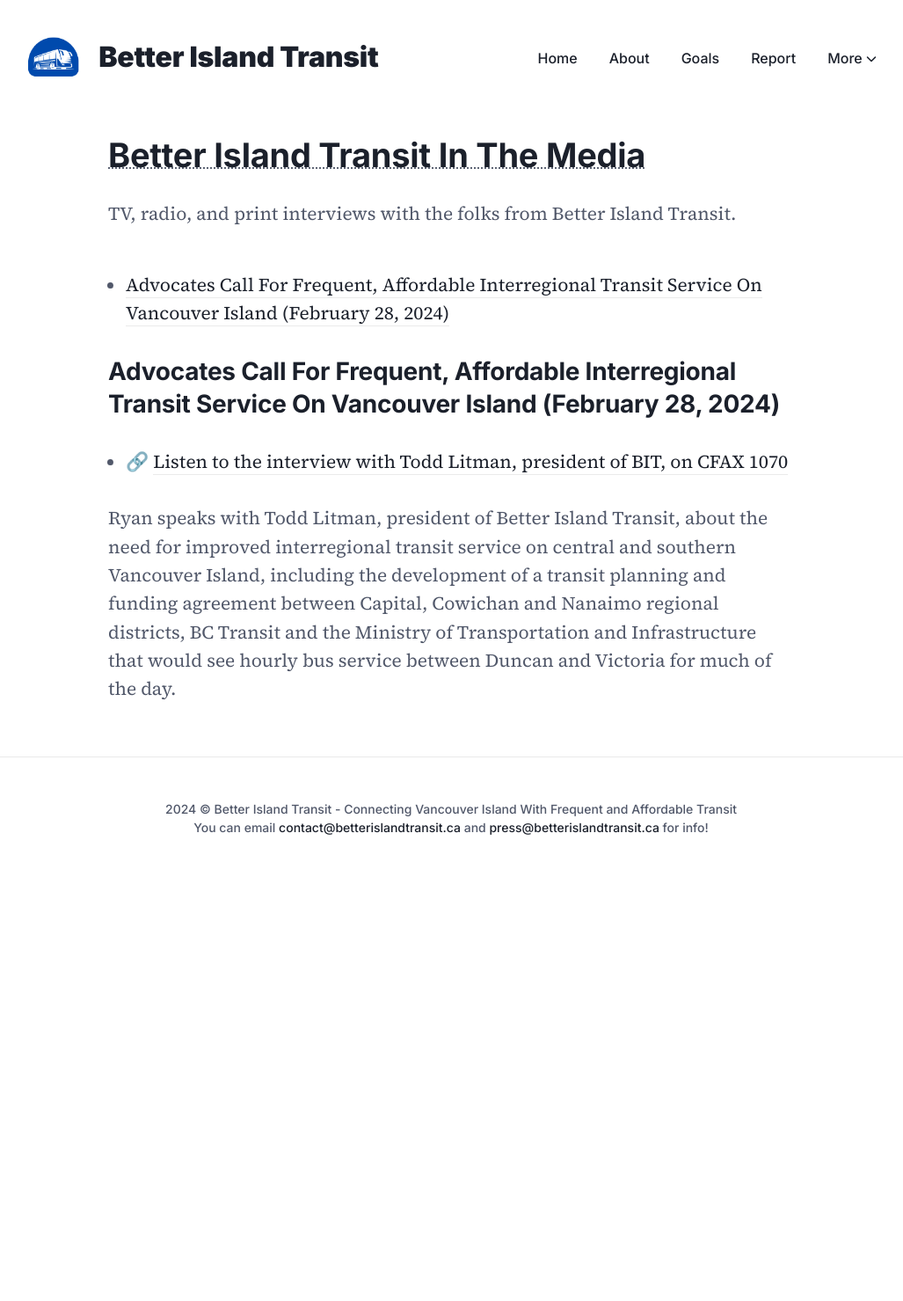
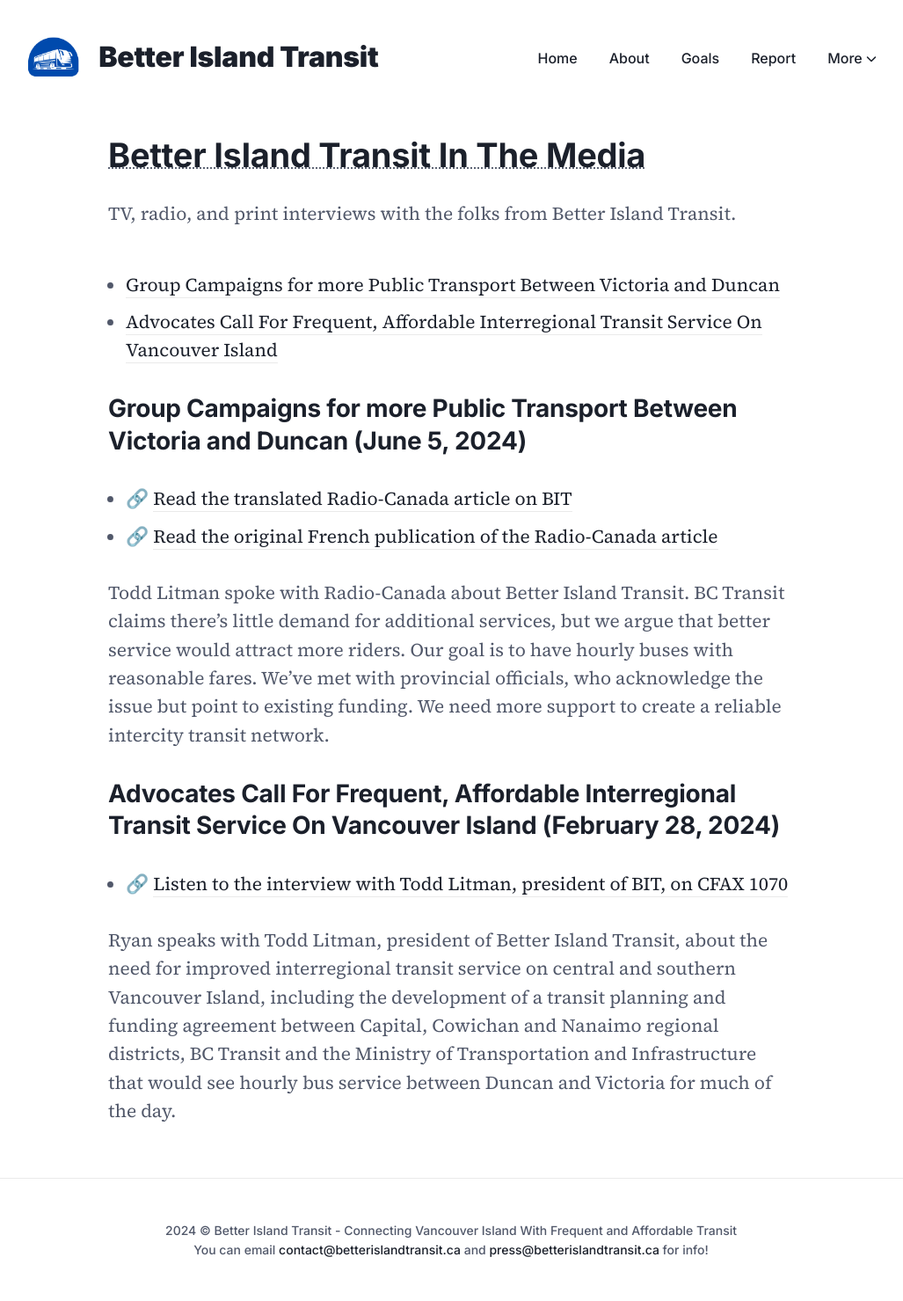
Before and after one commit to STNanaimo/better-island-transit, a Jekyll site: the page built from _pages/media.md, in a window 1280 px wide. Shown: the whole page at 88% size, without its empty margins (127-1154 px from the left). Built offline with Jekyll 4.4.1, drawn with Linux system fonts in a browser that asks for light colours; before the commit the page ends 1000 px from its top, so only the background shows below that.

```diff
--- a/_pages/media.md
+++ b/_pages/media.md
@@ -6,7 +6,15 @@ permalink: /media
 # image: '/images/03.jpg'
 ---
 
-- [Advocates Call For Frequent, Affordable Interregional Transit Service On Vancouver Island (February 28, 2024)](#advocates-call-for-frequent-affordable-interregional-transit-service-on-vancouver-island-february-28-2024)
+- [Group Campaigns for more Public Transport Between Victoria and Duncan](#group-campaigns-for-more-public-transport-between-victoria-and-duncan-june-5-2024)
+- [Advocates Call For Frequent, Affordable Interregional Transit Service On Vancouver Island](#advocates-call-for-frequent-affordable-interregional-transit-service-on-vancouver-island-february-28-2024)
+
+## Group Campaigns for more Public Transport Between Victoria and Duncan (June 5, 2024)
+
+- 🔗 [Read the translated Radio-Canada article on BIT]({{ site.baseurl }}/reports/2024-06-05-cbc-bit.pdf)
+- 🔗 [Read the original French publication of the Radio-Canada article](https://ici.radio-canada.ca/nouvelle/2078390/transport-commun-ile-vancouver-autocar)
+
+Todd Litman spoke with Radio-Canada about Better Island Transit. BC Transit claims there’s little demand for additional services, but we argue that better service would attract more riders. Our goal is to have hourly buses with reasonable fares. We’ve met with provincial officials, who acknowledge the issue but point to existing funding. We need more support to create a reliable intercity transit network.
 
 ## Advocates Call For Frequent, Affordable Interregional Transit Service On Vancouver Island (February 28, 2024)
 
```
Also changed, not shown: _pages/report.md (+2 -8 lines), 4 other files.
